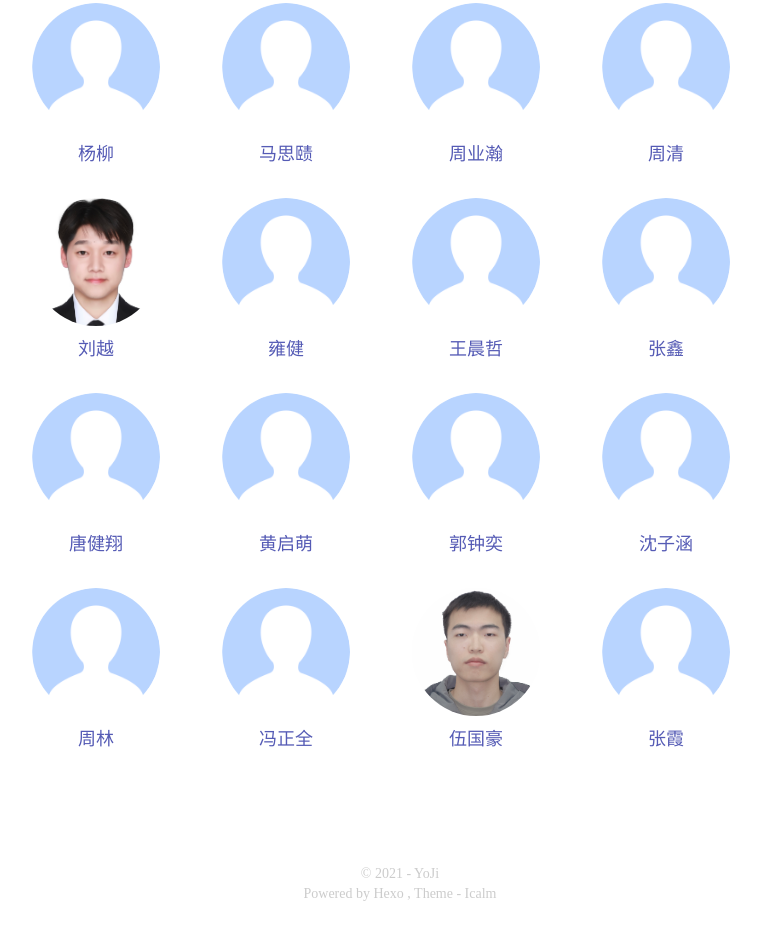
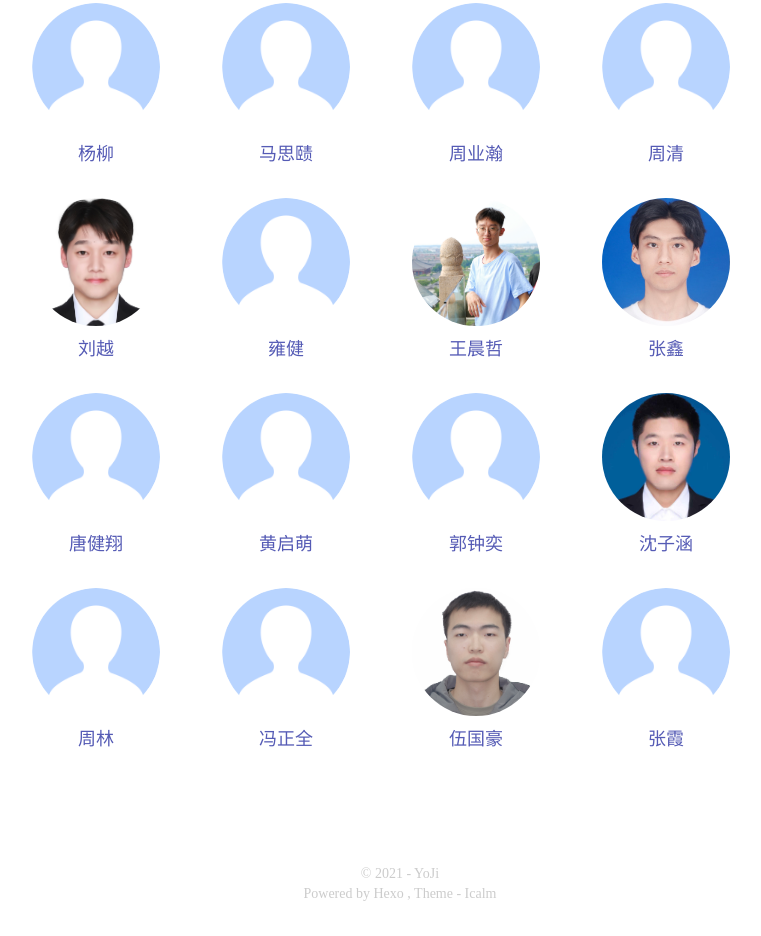
Before and after one commit to LiData-AI/LiData-AI.github.io, a plain HTML site: page people/index.html in a window 1280 px wide. Shown: the part 999-1935 px from the top of the page, without its empty margins (360-1121 px from the left). Drawn offline with Linux system fonts and the light colour scheme; a small style sheet from the web is missing.

Commit message:
Site updated: 2021-08-10 12:18:47

```diff
--- a/people/index.html
+++ b/people/index.html
@@ -155,12 +155,12 @@
             </li>
 
             <li>
-                <a href = ""><img src=" /assets/default_portrait.png"></a>
+                <a href = ""><img src=" /assets/wangchenzhe.jpg"></a>
                 <p><a href = ""> 王晨哲</a></p>
             </li>
 
             <li>
-                <a href = ""><img src=" /assets/default_portrait.png"></a>
+                <a href = ""><img src=" /assets/zhangxin.jpg"></a>
                 <p><a href = ""> 张鑫</a></p>
             </li>
 
@@ -180,7 +180,7 @@
             </li>
 
             <li>
-                <a href = ""><img src=" /assets/default_portrait.png"></a>
+                <a href = ""><img src=" /assets/shenzihan.jpg"></a>
                 <p><a href = ""> 沈子涵</a></p>
             </li>
 
```
Also changed, not shown: assets/shenzihan.jpg (added), assets/wangchenzhe.jpg (added), assets/zhangxin.jpg (added).
